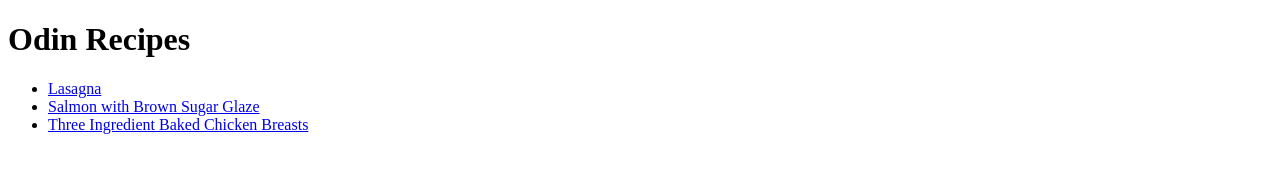
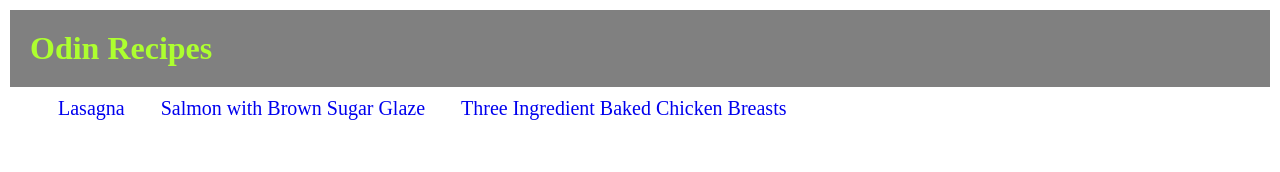
Before and after one commit to Josephhongg/odin-recipes, a plain HTML site: page index.html in a window 1280 px wide. Drawn offline with Linux system fonts and the light colour scheme.

Commit message:
added styles to index page

```diff
--- a/index.html
+++ b/index.html
@@ -4,10 +4,11 @@
     <meta charset="UTF-8" />
     <meta name="viewport" content="width=device-width, initial-scale=1.0" />
     <title>Odin Recipes</title>
+    <link rel="stylesheet" href="styles.css">
   </head>
   <body>
-    <h1>Odin Recipes</h1>
-    <ul>
+    <h1 id="title"><strong>Odin Recipes</strong></h1>
+    <ul class="recipe-links">
       <li>
         <a href="./recipes/lasagna.html">Lasagna</a>
       </li>
--- a/styles.css
+++ b/styles.css
@@ -0,0 +1,34 @@
+html {
+    box-sizing: border-box;
+}
+
+*, *:before, *:after {
+    box-sizing: inherit;
+    margin: 0;
+}
+
+#title {
+    color: greenyellow;
+    background-color: grey;
+    padding: 20px;
+    margin: 10px;
+}
+
+.recipe-links {
+    list-style: none;
+    display: flex;
+    text-align: center;
+}
+
+.recipe-links a {
+    margin: 10px;
+    padding: 8px;
+    text-decoration: none;
+    font-size: 20px;
+}
+
+.recipe-links a:hover {
+    background-color: blue;
+    text-decoration: underline;
+    color: whitesmoke;
+}
```
